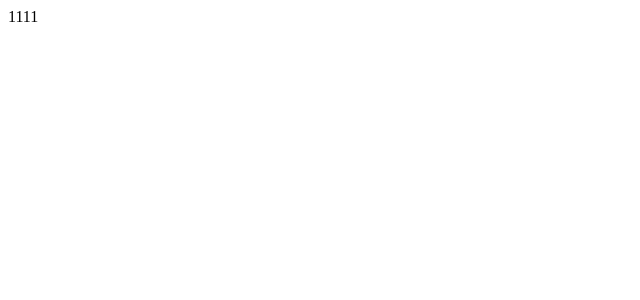
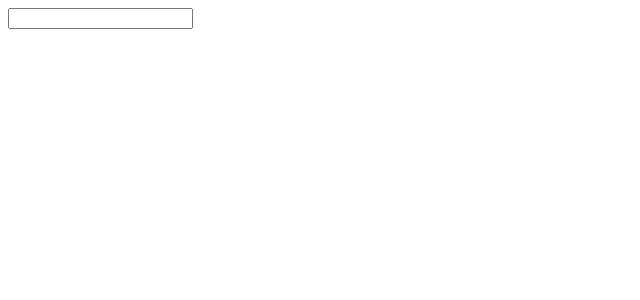
Before and after one commit to tanhua2019/191114-react-jianshu, a React (Create React App) app: page / in a window 1280 px wide. Shown: the top 300 px of the page, without its empty margins (0-640 px from the left). Built offline with nearby package versions, Linux system fonts and the light colour scheme.

Commit message:
react生命周期函数

```diff
--- a/src/App.js
+++ b/src/App.js
@@ -1,8 +1,11 @@
 import React from 'react'
 import './App.css'
+import Life from '../src/page/life'
 
 export default function App () {
   return (
-    <div>1111</div>
+    <div>
+      <Life></Life>
+    </div>
   )
 }
--- /dev/null
+++ b/src/page/life.js
@@ -0,0 +1,48 @@
+import React, { Component } from 'react'
+
+export default class Life extends Component {
+  constructor(props) {
+    super(props)
+    this.state = ({
+      inputValue: ''
+    })
+    this.handleChange = this.handleChange.bind(this)
+  }
+
+  componentWillMount() {
+    console.log('马上要被挂载到页面');
+  }
+  componentDidMount() {
+    console.log('组件被挂载了');
+  }
+  shouldComponentUpdate(nextProps, nextState) {
+    console.log('组件更新前自动执行');
+    return true
+  }
+  componentWillUpdate () {
+    console.log('组件更新前执行，但是在shouldComponentUpdate之后执行');
+  }
+  componentDidUpdate() {
+    console.log('组件更新完之后他会执行');
+  }
+
+  componentWillReceiveProps() {
+    console.log('componentWillReceiveProps');
+  }
+  componentWillUnmount() {
+    console.log('componentWillUnmount');
+  }
+  render() {
+    console.log('render执行了');
+    return (
+      <div>
+        <input ref={(input) => this.input = input} value={this.state.inputValue} onChange={this.handleChange}></input>
+      </div>
+    )
+  }
+  handleChange() {
+    this.setState({
+      inputValue: this.input.value
+    })
+  }
+}
```
Also changed, not shown: 1 other file (tests, documents, lock files or other folders).
